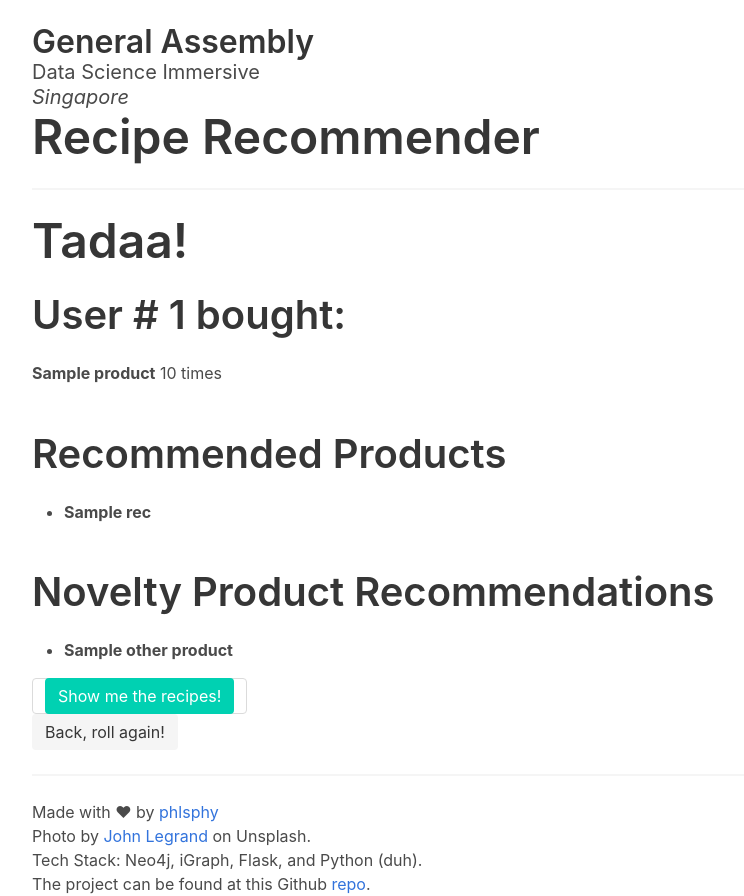
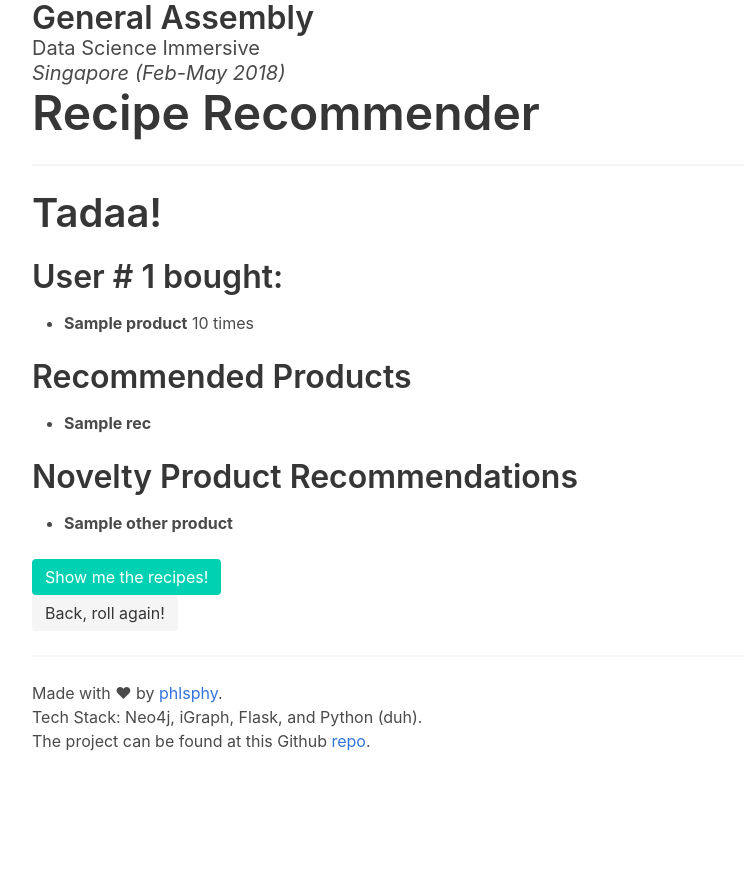
Before and after one commit to AsmaaAlrefae/GA-Projects, a Flask app: template project-capstone/src/templates/display.html in a window 1280 px wide. Shown: the whole page, without its empty margins (32-776 px from the left). After the commit the page ends 751 px from the top, so only its background shows below. Run offline with Flask 2, Linux system fonts and the light colour scheme; the template is opened without the code that fills it: most values are stand-ins (such as "Sample title", 1, 10 or a date in 2020).

Commit message:
CSS and Layout work done

```diff
--- a/project-capstone/src/app.py
+++ b/project-capstone/src/app.py
@@ -1,4 +1,4 @@
-from flask import Flask, render_template, session
+from flask import Flask, render_template, session, url_for
 from models import random_persons, graph, User
 #request, session, redirect, url_for,
 #from .models import User, get_todays_recent_posts
--- a/project-capstone/src/templates/display.html
+++ b/project-capstone/src/templates/display.html
@@ -1,30 +1,50 @@
 {% extends "layout.html" %}
 {% block content %}
     <div class="container">
+        <div class="block">
+            <h class="title is-2">Tadaa!</h>
+        </div>
 
-        <h1 class="title is-1">Tadaa!</h1>
-
-        <h2 class="title is-2">User # {{ user_id }} bought:</h2>
-        <ul class="content">
+        <div class="block">
+            <div class="content">
+                <h class="title is-3">User # {{ user_id }} bought:</h>
+                <p class="content">
+                    <ul>
                         {% for row in recent_purchases %}
                         <li><b>{{ row.product.name }}</b> {{ row.b.order_total }} times
                         {% endfor %}
+                    </ul>
+            </div>
 
-        <h2 class="title is-2">Recommended Products</h2>
-        <ul class="content">
+        </div>
+
+        <div class="block">
+            <div class="content">
+                <h class="title is-3">Recommended Products</h>
+                <p class="content">
+                    <ul>
                         {% for row in recommendations %}
                         <li><b>{{ row.rec.name }}</b>
                         {% endfor %}
                     </ul>
+                </p>
+            </div>
+        </div>
 
-        <h2 class="title is-2">Novelty Product Recommendations</h2>
-        <ul class="content">
+        <div class="block">
+            <div class="content">
+                <h class="title is-3">Novelty Product Recommendations</h>
+                <p class="content">
+                    <ul>
                         {% for row in novelty %}
                         <li><b>{{ row.otherProducts.name }}</b>
                         {% endfor %}
                     </ul>
+                </p>
+            </div>
+        </div>
 
-        <div class="button">
+        <div class="control">
             <form method="get" action="/recipes">
                 <button class="button is-primary">Show me the recipes!</button>
             </form>
--- a/project-capstone/src/templates/index.html
+++ b/project-capstone/src/templates/index.html
@@ -7,7 +7,7 @@
 
         <div class="control">
             <form method="get" action="/feeling_hungry">
-                <button class="button is-dark">Go!</button>
+                <button class="button is-primary">Go!</button>
             </form>
             <br>
         </div>
@@ -17,8 +17,9 @@
                 <p>Datasets:</p>
                 <ul>
                     <li><a href="https://www.instacart.com/datasets/grocery-shopping-2017">The Instacart Online Grocery Shopping Dataset 2017</a>.</li>
-                    <li>Epicurious.com recipe dataset <a href="https://www.kaggle.com/hugodarwood/epirecipes">found</a> on Kaggle.</li>
+                    <li>Epicurious.com recipe dataset <a href="https://www.kaggle.com/hugodarwood/epirecipes">available</a> at Kaggle.</li>
                 </ul>
+                <p><small>...p/s Thank you!</small></p>
             </div>
         </div>
 
--- a/project-capstone/src/templates/layout.html
+++ b/project-capstone/src/templates/layout.html
@@ -7,17 +7,18 @@
     <title>Recipe Recommender</title>
     <link rel="stylesheet" href="https://stackpath.bootstrapcdn.com/font-awesome/4.7.0/css/font-awesome.min.css">
     <link rel="stylesheet" href="https://cdnjs.cloudflare.com/ajax/libs/bulma/0.7.1/css/bulma.min.css" />
+    <link rel="shortcut icon" href="{{ url_for('static', filename='favicon.ico') }}" />
 </head>
 <body>
+
     <!--Header-->
     <div class="container">
         <div class="block">
-            <br>
             <h class="title">General Assembly</h>
             <br>
             <h class="subtitle">Data Science Immersive</h>
             <br>
-            <h class="subtitle"><i>Singapore</i></h>
+            <h class="subtitle"><i>Singapore (Feb-May 2018)</i></h>
             <br>
             <h class="title is-1">Recipe Recommender</h>
             <hr>
@@ -31,9 +32,7 @@
     <div class="container">
         <div class="block">
             <hr>
-            Made with &hearts; by <a href="https://github.com/phlsphy">phlsphy</a>
-            <br>
-            Photo by <a href="https://unsplash.com/photos/zhO4JJv0zi4?utm_source=unsplash&utm_medium=referral&utm_content=creditCopyText">John Legrand</a> on Unsplash.
+            Made with &hearts; by <a href="https://github.com/phlsphy">phlsphy</a>.
             <br>
             Tech Stack: Neo4j, iGraph, Flask, and Python (duh).
             <br>
```
Also changed, not shown: project-capstone/src/templates/recipes.html (+13 -16 lines), project-capstone/src/static/favicon.ico (added). Lines whose indentation alone changed are shown as unchanged.
